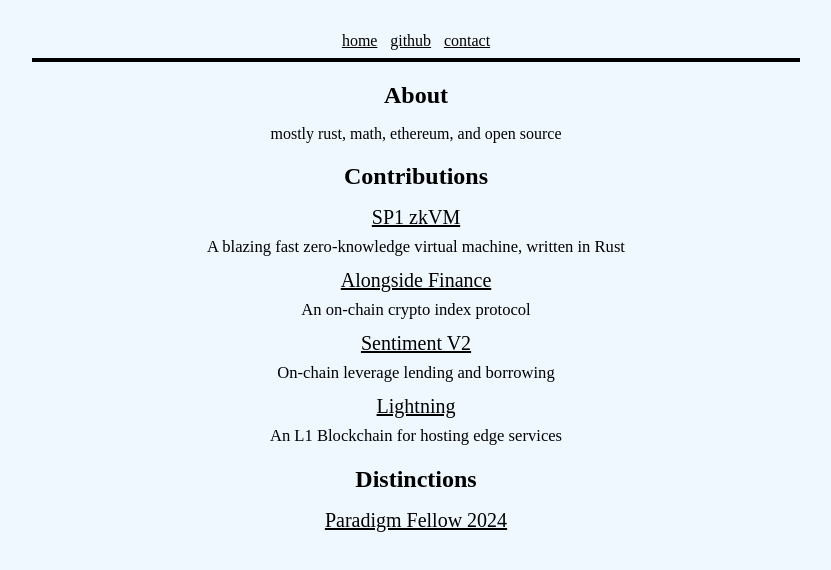
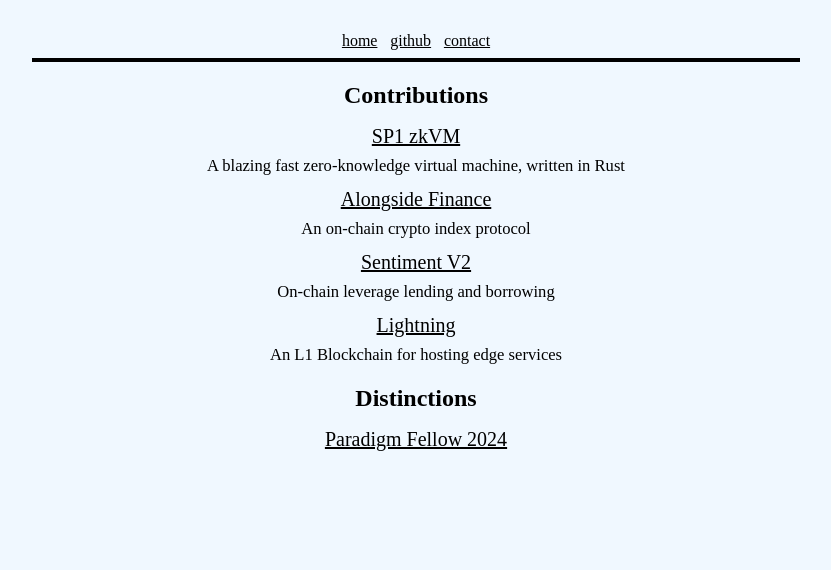
Before and after one commit to nhtyy/push0dev, a Next.js app: page / in a window 1280 px wide. Shown: the top 570 px of the page, without its empty margins (224-1055 px from the left). Built offline with nearby package versions, Linux system fonts and the light colour scheme.

Commit message:
fix: remove about

```diff
--- a/src/pages/index.tsx
+++ b/src/pages/index.tsx
@@ -4,12 +4,12 @@
 export default function Home({ registry }: { registry: PostRegistry }) {
   return (
     <div style={{justifyContent: "center"}}>
-      <h2 className="homepage-section-header">About</h2>
-      <div style={{ width: "40vw", textAlign: "center", justifyContent: "center", margin: "auto" }}>
+      {/* <h2 className="homepage-section-header">About</h2> */}
+      {/* <div style={{ width: "40vw", textAlign: "center", justifyContent: "center", margin: "auto" }}>
         <p style={{fontWeight: "normal", fontSize: "2vh"}}>
           mostly rust, math, ethereum, and open source
         </p>
-      </div>
+      </div> */}
       <h2 className="homepage-section-header">Contributions</h2>
       <LinkList
         links={[
```
